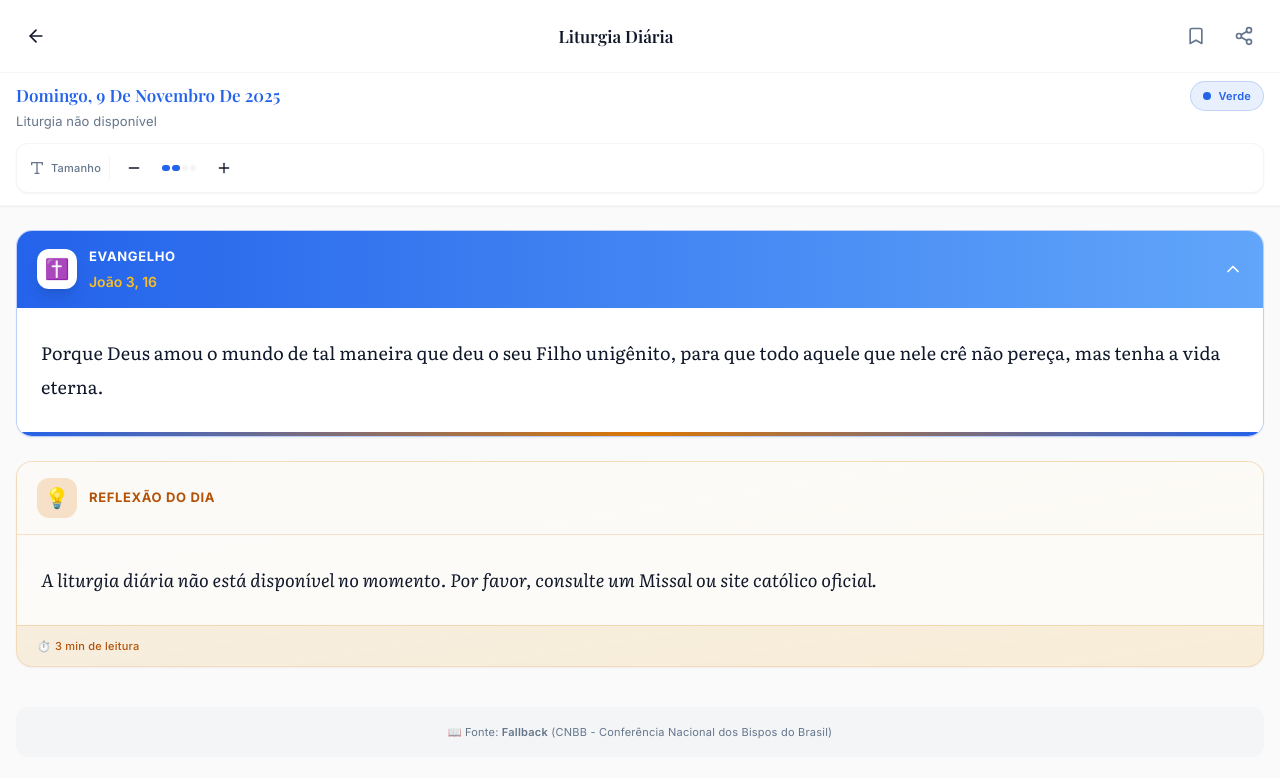
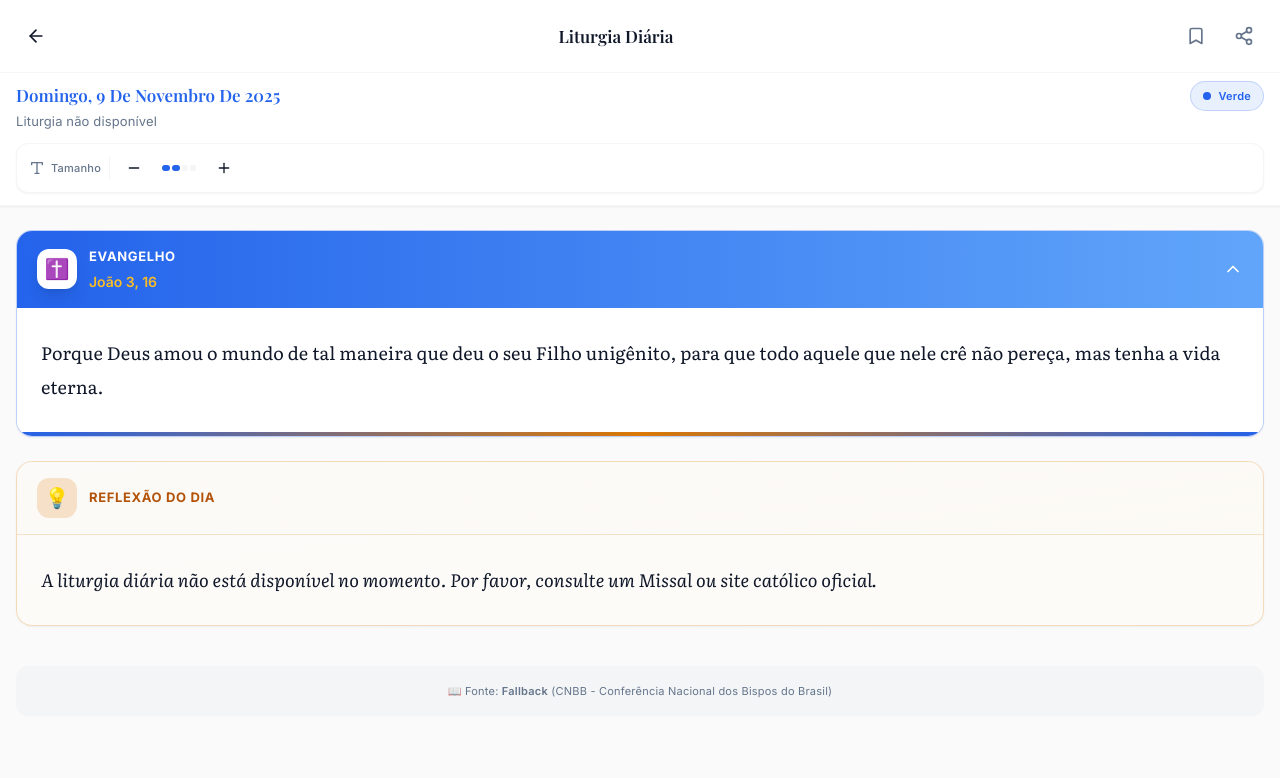
Before and after one commit to lucas-ai-max/fides-saas, a React (Vite) app: page /liturgy in a window 1280 px wide. Shown: the top 778 px of the page. Built offline with nearby package versions, Linux system fonts and the light colour scheme; no server answers; the HTML template or start-up script is replaced by a standard one.

Commit message:
Remove read time element from LiturgiaDiaria
Delete the ⏱️3 min de leitura element and its surrounding footer segment from src/pages/LiturgiaDiaria.tsx to clean up the page footer.

```diff
--- a/src/pages/LiturgiaDiaria.tsx
+++ b/src/pages/LiturgiaDiaria.tsx
@@ -317,16 +317,6 @@ Acompanhe no app Fides - Fortalecendo sua jornada de fé`;
               {liturgia.reflexao}
             </p>
           </div>
-
-          {/* Footer */}
-          <div className="px-5 py-3 bg-accent/5 border-t border-accent/20">
-            <div className="flex items-center justify-between text-xs">
-              <span className="font-sans text-accent-dark font-medium flex items-center gap-1">
-                <span>⏱️</span>
-                3 min de leitura
-              </span>
-            </div>
-          </div>
         </div>
       )}
 
```
